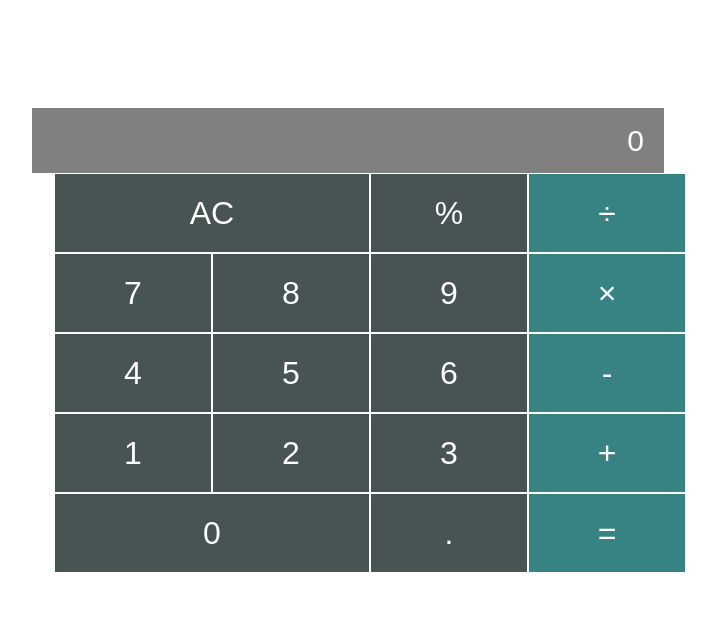
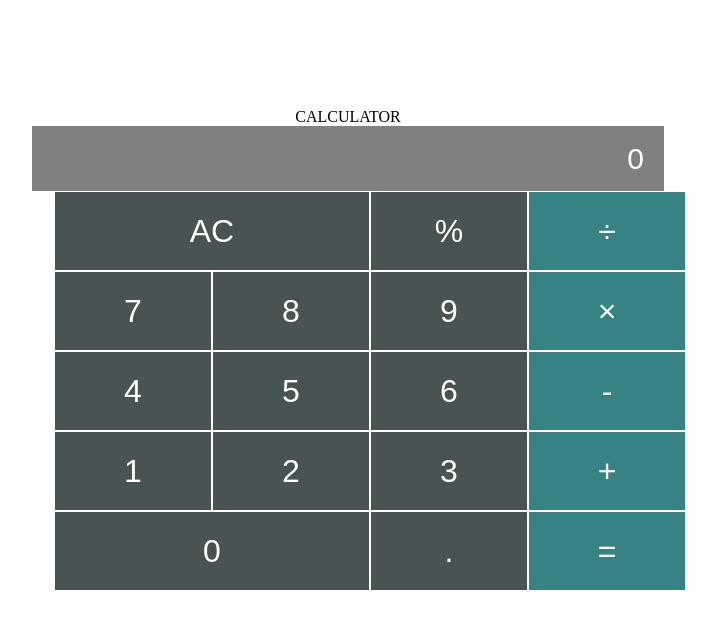
Before and after one commit to dadichandra/simplecalculator, a plain HTML site: page index.html in a window 1280 px wide. Shown: the top 628 px of the page, without its empty margins (292-1008 px from the left). Drawn offline with Linux system fonts and the light colour scheme.

Commit message:
Update index.html

```diff
--- a/index.html
+++ b/index.html
@@ -9,6 +9,7 @@
 </head>
 <body>
     <div class="calculator">
+        <div class="label">CALCULATOR</div>
         <input type="text" class="calculator-screen" value="0" disabled />
         <div class="calculator-keys">
             <div class="row">
```
